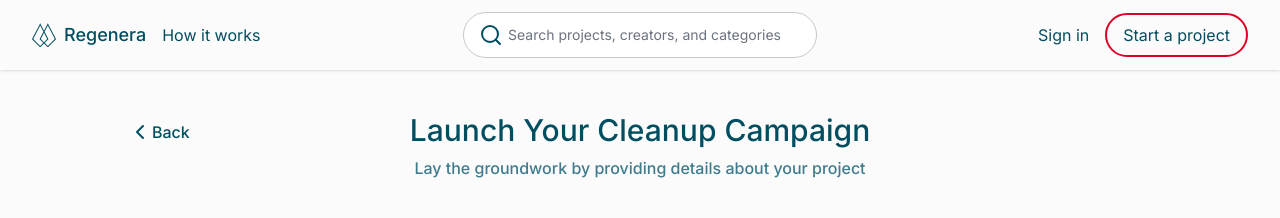
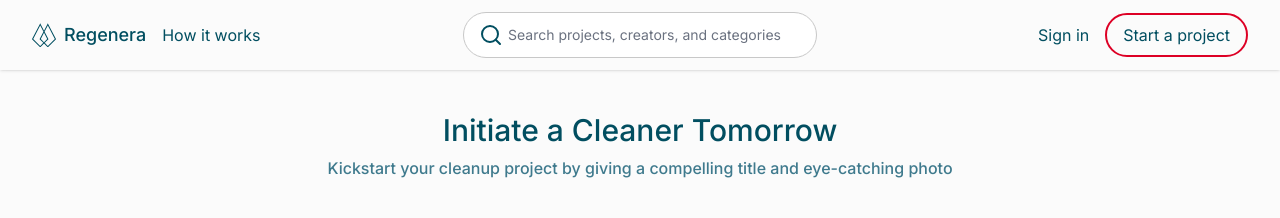
Before and after one commit to 6ixB/regenera-frontend, a Next.js app: page /projects/create in a window 1280 px wide. Shown: the top 218 px of the page. Built offline with nearby package versions, Linux system fonts and the light colour scheme; no server answers.

Commit message:
fix: use create portal for modal and fix commented create project page

```diff
--- a/src/components/pages/create-project/CreateProjectDetailsTabForm.tsx
+++ b/src/components/pages/create-project/CreateProjectDetailsTabForm.tsx
@@ -11,6 +11,7 @@ import Button from "@/components/base/Button";
 import CreateProjectDetailsTabRequirements from "./CreateProjectDetailsTabRequirements";
 import { ProjectRequirement } from "./CreateProjectDetailsTabRequirementsItem";
 import { useRouter } from "next/navigation";
+import { useEffect } from "react";
 
 export default function CreateProjectDetailsTabForm() {
 
@@ -20,6 +21,7 @@ export default function CreateProjectDetailsTabForm() {
 
     const objectives = watch('objectives')
     const requirements = watch('requirements')
+    const minimumFund = watch('minimumFund')
 
     const handleAddObjectives = (objectives: FileList) => {
 
@@ -60,11 +62,8 @@ export default function CreateProjectDetailsTabForm() {
     }
 
     const onSubmit: SubmitHandler<CreateProjectDetailsDto> = async (data) => {
-        console.log("Data: " + data);
-
         router.push('/discover')
     }
-
 
     return (
         <form onSubmit={handleSubmit(onSubmit)} className="w-2/3 flex flex-col gap-y-10 p-8">
@@ -105,6 +104,7 @@ export default function CreateProjectDetailsTabForm() {
                     placeholder={"e.g. Rp 9.500.000,00"}
                     type={"number"}
                     step={100000}
+                    min={0}
                     error={errors.minimumFund?.message}
                     {...register('minimumFund')}
                 />
--- a/src/components/pages/create-project/CreateProjectDetailsTabObjectives.tsx
+++ b/src/components/pages/create-project/CreateProjectDetailsTabObjectives.tsx
@@ -1,7 +1,7 @@
 'use client'
 
 import Button from "@/components/base/Button";
-import { Aperture, Eye, Goal, ImagePlus, Images } from "lucide-react";
+import { Eye, Goal, ImagePlus, Images } from "lucide-react";
 import Image from "next/image";
 import { forwardRef, useEffect, useImperativeHandle, useRef, useState } from "react";
 import { createPortal } from "react-dom";
@@ -140,7 +140,9 @@ const CreateProjectDetailsTabObjectives = forwardRef<
                 onChange={(e) => handleAddObjectives(e.target.files!)}
             />
             {
-                isOpenModal && <CreateProjectDetailsTabObjectivesModal objectives={objectives} handleAddObjectives={handleClick} handleRemoveObjectives={handleRemoveObjectives} handleOpenModel={handleOpenModel} />
+                isOpenModal &&
+                createPortal(<CreateProjectDetailsTabObjectivesModal objectives={objectives} handleAddObjectives={handleClick} handleRemoveObjectives={handleRemoveObjectives} handleOpenModel={handleOpenModel} />
+                , document.body)
             }
         </div>
     )
--- a/src/components/pages/create-project/CreateProjectDetailsTabObjectivesModal.tsx
+++ b/src/components/pages/create-project/CreateProjectDetailsTabObjectivesModal.tsx
@@ -14,11 +14,11 @@ interface CreateProjectDetailsTabObjectivesModalProps {
 export default function CreateProjectDetailsTabObjectivesModal({ objectives, handleAddObjectives, handleRemoveObjectives, handleOpenModel, className }: CreateProjectDetailsTabObjectivesModalProps) {
 
     return (
-        <div id="hs-scroll-inside-body-modal" className={cn(`hs-overlay size-full fixed bg-black bg-opacity-40 top-0 start-0 z-[80] overflow-x-hidden overflow-y-auto select-none pointer-events-none`
+        <div id="hs-scroll-inside-body-modal" className={cn(`size-full fixed bg-black bg-opacity-40 top-0 start-0 z-[80] overflow-x-hidden overflow-y-auto select-none pointer-events-none`
             , className)
         }
         >
-            <div id="hs-scroll-inside-body-modal" className=" container ease-out transition-all  sm:w-full m-3 sm:mx-auto h-[calc(100%-3.5rem)]">
+            <div id="hs-scroll-inside-body-modal" className="container ease-out transition-all sm:w-full m-3 sm:mx-auto h-[calc(100%-3.5rem)]">
                 <div className="max-h-full overflow-hidden flex flex-col bg-white border shadow-sm rounded-xl pointer-events-auto dark:bg-neutral-800 dark:border-neutral-700 dark:shadow-neutral-700/70">
                     <div className="flex justify-between items-center py-3 px-4 border-b dark:border-neutral-700">
                         <h3 className="font-bold text-light-text-100 dark:text-white">
--- a/src/components/pages/create-project/CreateProjectTab.tsx
+++ b/src/components/pages/create-project/CreateProjectTab.tsx
@@ -11,7 +11,7 @@ export enum CreateProjectTabEnum {
 
 export default function CreateProjectTab() {
 
-    const [activeTab, setActiveTab] = useState<CreateProjectTabEnum>(CreateProjectTabEnum.DETAILS)
+    const [activeTab, setActiveTab] = useState<CreateProjectTabEnum>(CreateProjectTabEnum.TITLE)
 
     const handleActiveTab = (tab: CreateProjectTabEnum) => {
 
@@ -20,14 +20,14 @@ export default function CreateProjectTab() {
 
     return (
         <div className="w-full flex justify-center overflow-hidden">
-            {/* <div className={`w-full flex transition-all duration-500 ${activeTab === CreateProjectTabEnum.TITLE ? 'translate-x-0' : '-translate-x-full'}`}>
+            <div className={`w-full flex transition-all duration-500 ${activeTab === CreateProjectTabEnum.TITLE ? 'translate-x-0' : '-translate-x-full'}`}>
                 <div className={`min-w-full `}>
                     <CreateProjectTitleTab handleActiveTab={handleActiveTab} className={`${activeTab === CreateProjectTabEnum.TITLE ? 'opacity-100' : 'opacity-0'}`} />
                 </div>
 
-            </div> */}
-            <div className={`min-w-full`}>
-                <CreateProjectDetailsTab handleActiveTab={handleActiveTab} className={`t${activeTab === CreateProjectTabEnum.DETAILS ? 'opacity-100 h-fit' : 'opacity-0 h-0'}`} />
+                <div className={`min-w-full`}>
+                    <CreateProjectDetailsTab handleActiveTab={handleActiveTab} className={`t${activeTab === CreateProjectTabEnum.DETAILS ? 'opacity-100 h-fit' : 'opacity-0 h-0'}`} />
+                </div>
             </div>
 
         </div>
--- a/src/components/pages/create-project/CreateProjectTitleTabForm.tsx
+++ b/src/components/pages/create-project/CreateProjectTitleTabForm.tsx
@@ -30,7 +30,6 @@ export default function CreateProjectTitleTabForm({ handleActiveTab }: CreatePro
   const imageValue = watch("image");
 
   const onSubmit: SubmitHandler<CreateProjectTitleDto> = async (data) => {
-    console.log("Data: ", data);
 
     handleActiveTab(CreateProjectTabEnum.DETAILS)
   };
```
